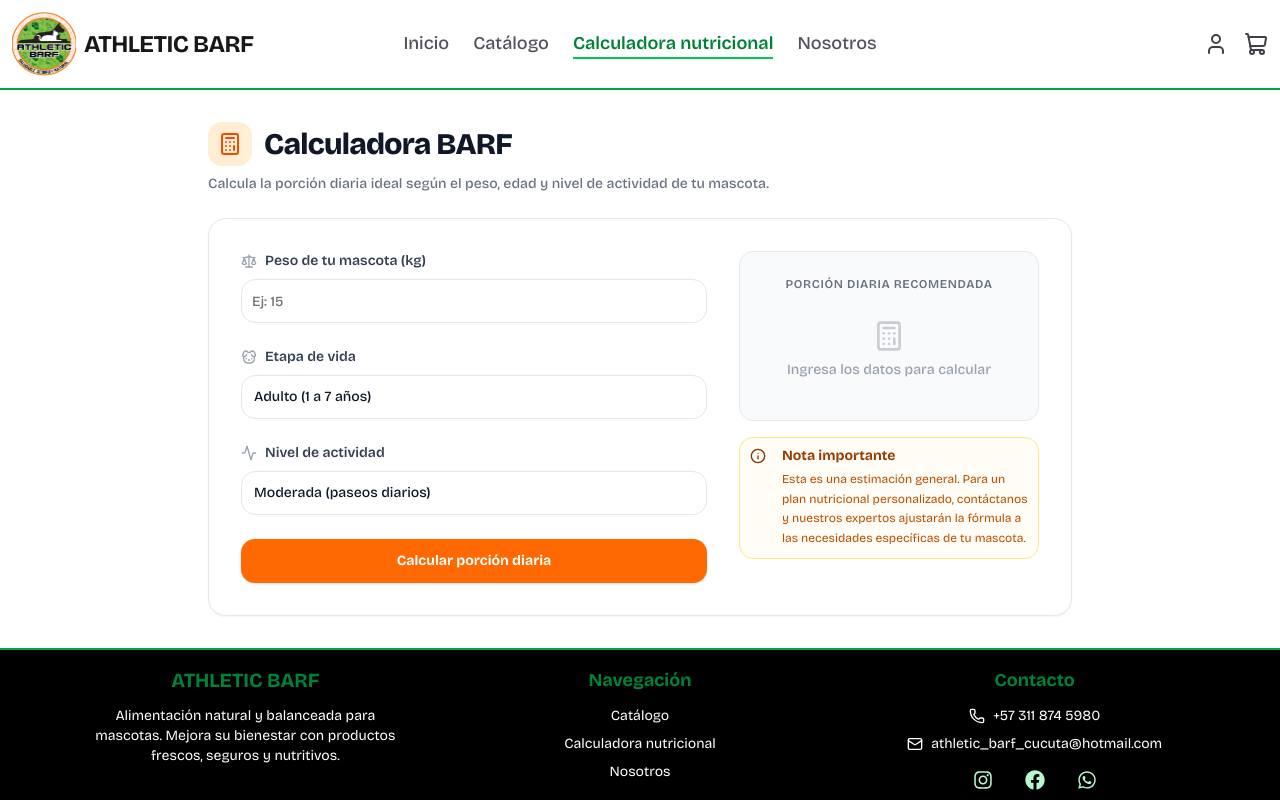
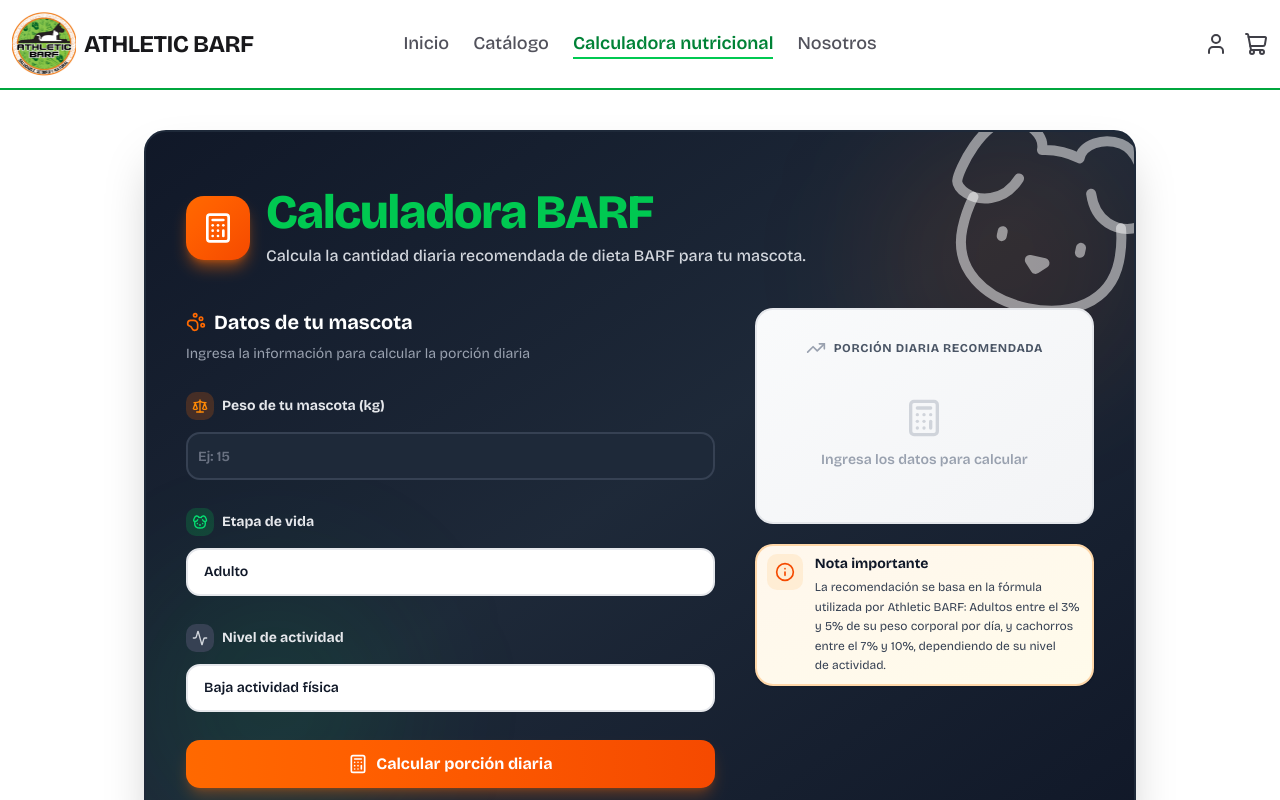
Before and after one commit to andresfelipemope/SIGIBARF-Frontend, a Next.js app: page /calculadora in a window 1280 px wide. Shown: the top 800 px of the page. Built offline with nearby package versions, Linux system fonts and the light colour scheme.

Commit message:
UPDATE: Fórmula Cálculo Nutricional

```diff
--- a/src/app/calculadora/page.jsx
+++ b/src/app/calculadora/page.jsx
@@ -1,7 +1,7 @@
 'use client';
 
 import { useState } from 'react';
-import { Calculator, Dog, Activity, Info, Scale } from 'lucide-react';
+import { Calculator, Dog, Activity, Info, Scale, PawPrint, TrendingUp } from 'lucide-react';
 import { Input } from '@/components/ui/input';
 import { Button } from '@/components/ui/button';
 import { Card, CardContent } from '@/components/ui/card';
@@ -17,48 +17,77 @@ export default function BarfCalculator() {
     if (!weight) return;
 
     const weightNum = parseFloat(weight);
-    let percentage = 0.025;
 
-    if (age === 'puppy') percentage = 0.05;
-    else if (age === 'senior') percentage = 0.02;
+    let percentage = 0;
 
-    if (activity === 'low') percentage *= 0.9;
-    else if (activity === 'high') percentage *= 1.1;
+    if (age === "adult") {
+      percentage = activity === "high" ? 0.05 : 0.03;
+    }
 
-    const dailyPortion = weightNum * percentage * 1000;
+    if (age === "puppy") {
+      percentage = activity === "high" ? 0.10 : 0.07;
+    }
+
+    const dailyPortion = weightNum * 1000 * percentage;
+
     setResult(Math.round(dailyPortion));
   };
 
-  const dailyMeals = result ? Math.round(result / 2) : null;
+  const mealsPerDay = age === "puppy" ? 3 : 2;
+
+  const portionPerMeal =
+    result !== null
+      ? Math.round(result / mealsPerDay)
+      : null;
 
   // Clases Tailwind unificadas para los selectores nativos
-  const selectClass = "w-full h-11 rounded-xl border border-gray-200 bg-white px-3 text-sm font-medium text-gray-900 focus:border-orange-500 focus:outline-none focus:ring-2 focus:ring-orange-500/20 transition cursor-pointer appearance-none";
+  const selectClass = "w-full h-12 rounded-xl border-2 border-gray-200 bg-white px-4 text-sm font-semibold text-gray-900 focus:border-orange-500 focus:outline-none focus:ring-4 focus:ring-orange-500/10 transition-all cursor-pointer appearance-none hover:border-gray-300";
 
   return (
-    <div className="max-w-4xl mx-auto px-4 py-8 space-y-6">
-      {/* Header consistente con el módulo */}
-      <div className="space-y-2">
-        <h1 className="text-3xl font-extrabold text-gray-900 tracking-tight flex items-center gap-3">
-          <div className="p-2.5 rounded-xl bg-orange-100 text-orange-600">
-            <Calculator className="size-6" />
+    <div className="max-w-5xl mx-auto px-4 py-10">
+      {/* Card completo con fondo negro */}
+      <Card className="relative overflow-hidden rounded-3xl border-2 border-gray-800 shadow-2xl bg-gradient-to-br from-gray-900 via-gray-800 to-gray-900">
+        {/* Elementos decorativos de fondo */}
+        <div className="absolute top-0 right-0 w-64 h-64 bg-orange-500/10 rounded-full blur-3xl"></div>
+        <div className="absolute bottom-0 left-0 w-64 h-64 bg-green-500/10 rounded-full blur-3xl"></div>
+
+        {/* Icono de perro desvanecido como fondo decorativo */}
+        <Dog className="absolute -right-8 -top-8 size-60 text-white/50 rotate-12" strokeWidth={1} />
+
+        <CardContent className="relative z-10 p-8 md:p-10 mt-4">
+          {/* Header dentro del Card */}
+          <div className="flex items-center gap-4 mb-10">
+            <div className="p-4 rounded-2xl bg-gradient-to-br from-orange-500 to-orange-600 shadow-lg shadow-orange-500/50">
+              <Calculator className="size-8 text-white" />
             </div>
+            <div>
+              <h1 className="text-4xl md:text-5xl font-black text-green-500 tracking-tight">
                 Calculadora BARF
               </h1>
-        <p className="text-gray-500 text-sm font-medium">
-          Calcula la porción diaria ideal según el peso, edad y nivel de actividad de tu mascota.
+              <p className="text-gray-300 text-sm md:text-base font-medium mt-2">
+                Calcula la cantidad diaria recomendada de dieta BARF para tu mascota.
               </p>
             </div>
+          </div>
 
-      <Card className="rounded-2xl border-gray-200 shadow-xs overflow-hidden">
-        <CardContent className="p-6 md:p-8">
-          <div className="grid md:grid-cols-5 gap-8">
+          <div className="grid md:grid-cols-5 gap-10">
 
             {/* ── Columna Izquierda: Formulario ── */}
-            <div className="md:col-span-3 space-y-6">
+            <div className="md:col-span-3 space-y-7">
+              <div className="space-y-2">
+                <h2 className="text-xl font-bold text-white flex items-center gap-2">
+                  <PawPrint className="size-5 text-orange-500" />
+                  Datos de tu mascota
+                </h2>
+                <p className="text-sm text-gray-400">Ingresa la información para calcular la porción diaria</p>
+              </div>
+
               {/* Peso */}
-              <div className="space-y-2">
-                <label className="flex items-center gap-2 text-sm font-semibold text-gray-700">
-                  <Scale className="size-4 text-gray-400" />
+              <div className="space-y-3">
+                <label className="flex items-center gap-2 text-sm font-bold text-gray-200">
+                  <div className="p-1.5 rounded-lg bg-orange-500/20">
+                    <Scale className="size-4 text-orange-400" />
+                  </div>
                   Peso de tu mascota (kg)
                 </label>
                 <Input
@@ -66,14 +95,16 @@ export default function BarfCalculator() {
                   value={weight}
                   onChange={(e) => setWeight(e.target.value)}
                   placeholder="Ej: 15"
-                  className="h-11 rounded-xl border-gray-200 focus-visible:ring-orange-500/20 text-sm font-medium"
+                  className="h-12 rounded-xl border-2 border-gray-700 bg-gray-800 text-white placeholder:text-gray-500 focus-visible:ring-4 focus-visible:ring-orange-500/20 focus-visible:border-orange-500 text-base font-semibold transition-all hover:border-gray-600"
                 />
               </div>
 
               {/* Edad (Select nativo) */}
-              <div className="space-y-2">
-                <label className="flex items-center gap-2 text-sm font-semibold text-gray-700">
-                  <Dog className="size-4 text-gray-400" />
+              <div className="space-y-3">
+                <label className="flex items-center gap-2 text-sm font-bold text-gray-200">
+                  <div className="p-1.5 rounded-lg bg-green-500/20">
+                    <Dog className="size-4 text-green-400" />
+                  </div>
                   Etapa de vida
                 </label>
                 <select
@@ -81,16 +112,17 @@ export default function BarfCalculator() {
                   onChange={(e) => setAge(e.target.value)}
                   className={selectClass}
                 >
-                  <option value="puppy">Cachorro (hasta 1 año)</option>
-                  <option value="adult">Adulto (1 a 7 años)</option>
-                  <option value="senior">Senior (más de 7 años)</option>
+                  <option value="puppy">Cachorro</option>
+                  <option value="adult">Adulto</option>
                 </select>
               </div>
 
               {/* Actividad (Select nativo) */}
-              <div className="space-y-2">
-                <label className="flex items-center gap-2 text-sm font-semibold text-gray-700">
-                  <Activity className="size-4 text-gray-400" />
+              <div className="space-y-3">
+                <label className="flex items-center gap-2 text-sm font-bold text-gray-200">
+                  <div className="p-1.5 rounded-lg bg-gray-700">
+                    <Activity className="size-4 text-gray-300" />
+                  </div>
                   Nivel de actividad
                 </label>
                 <select
@@ -98,60 +130,74 @@ export default function BarfCalculator() {
                   onChange={(e) => setActivity(e.target.value)}
                   className={selectClass}
                 >
-                  <option value="low">Baja (sedentario / hogar)</option>
-                  <option value="moderate">Moderada (paseos diarios)</option>
-                  <option value="high">Alta (deporte / trabajo activo)</option>
+                  <option value="low">Baja actividad física</option>
+                  <option value="high">Actividad física diaria</option>
                 </select>
               </div>
 
               {/* Botón Principal */}
               <Button
                 onClick={calculatePortion}
-                className="w-full h-11 rounded-xl bg-orange-500 hover:bg-orange-600 text-white font-bold text-sm shadow-sm transition-all"
+                className="w-full h-12 rounded-xl bg-gradient-to-r from-orange-500 to-orange-600 hover:from-orange-600 hover:to-orange-700 text-white font-bold text-base shadow-lg shadow-orange-500/30 transition-all hover:shadow-xl hover:shadow-orange-500/40 hover:scale-[1.02] active:scale-[0.98]"
               >
+                <Calculator className="size-5 mr-2" />
                 Calcular porción diaria
               </Button>
             </div>
 
             {/* ── Columna Derecha: Resultados ── */}
-            <div className="md:col-span-2 flex flex-col gap-4">
+            <div className="md:col-span-2 flex flex-col gap-5">
               {/* Tarjeta de Resultado */}
-              <div className={`rounded-xl border p-6 text-center space-y-3 transition-all duration-300 ${
+              <div className={`rounded-2xl border-2 p-7 text-center space-y-4 transition-all duration-300 ${
                 result
-                  ? 'bg-orange-50/50 border-orange-200 shadow-sm'
-                  : 'bg-gray-50 border-gray-200'
+                  ? 'bg-gradient-to-br from-green-50 to-emerald-50 border-green-300 shadow-lg shadow-green-500/20'
+                  : 'bg-gradient-to-br from-gray-50 to-gray-100 border-gray-200'
               }`}>
-                <p className="text-xs font-semibold uppercase tracking-wider text-gray-500">
+                <div className="flex items-center justify-center gap-2">
+                  <TrendingUp className={`size-5 ${result ? 'text-green-600' : 'text-gray-400'}`} />
+                  <p className="text-xs font-bold uppercase tracking-wider text-gray-600">
                     Porción diaria recomendada
                   </p>
+                </div>
 
                 {result !== null ? (
                   <>
-                    <div className="py-2">
-                      <p className="text-5xl font-extrabold text-gray-900 tracking-tight">{result}g</p>
+                    <div className="py-3">
+                      <p className="text-6xl font-black text-gray-900 tracking-tight">{result}g</p>
                     </div>
-                    <div className="flex items-center justify-center gap-2 text-sm text-gray-600 bg-white rounded-lg py-2 px-3 border border-gray-100">
-                      <Scale className="size-4 text-orange-500" />
-                      <span>≈ <strong>{dailyMeals}g</strong> por comida (2 veces al día)</span>
+                    <div className="flex items-center justify-center gap-2 text-sm text-gray-700 bg-white rounded-xl py-3 px-4 border-2 border-green-200 shadow-sm">
+                      <Scale className="size-5 text-green-600" />
+                      <span className="font-semibold">
+                        ≈ <strong className="text-green-700">{portionPerMeal}g</strong> por comida ({mealsPerDay} veces al día)
+                      </span>
                     </div>
+                    <p className="text-xs text-gray-600 mt-3 leading-relaxed">
+                      {age === "puppy"
+                        ? "Los cachorros suelen requerir 3 comidas al día para apoyar su crecimiento."
+                        : "Los perros adultos suelen dividir su ración diaria en 2 comidas."}
+                    </p>
                   </>
                 ) : (
-                  <div className="py-4 flex flex-col items-center text-gray-400">
-                    <Calculator className="size-8 mb-2 opacity-50" />
-                    <p className="text-sm font-medium">Ingresa los datos para calcular</p>
+                  <div className="py-6 flex flex-col items-center text-gray-400">
+                    <Calculator className="size-10 mb-3 opacity-40" />
+                    <p className="text-sm font-semibold">Ingresa los datos para calcular</p>
                   </div>
                 )}
               </div>
 
               {/* Alerta Informativa */}
-              <Alert className="rounded-xl border-amber-200 bg-amber-50/50 text-amber-900">
-                <Info className="size-4 text-amber-600 shrink-0" />
-                <div className="ml-2">
-                  <AlertTitle className="text-sm font-bold text-amber-800">Nota importante</AlertTitle>
-                  <AlertDescription className="text-xs text-amber-700 mt-1 leading-relaxed">
-                    Esta es una estimación general. Para un plan nutricional personalizado,
-                    contáctanos y nuestros expertos ajustarán la fórmula a las necesidades específicas de tu mascota.
+              <Alert className="rounded-2xl border-2 border-orange-200 bg-gradient-to-br from-orange-50 to-amber-50 text-gray-900 shadow-sm">
+                <div className="flex items-start gap-3">
+                  <div className="p-2 rounded-lg bg-orange-100 shrink-0">
+                    <Info className="size-5 text-orange-600" />
+                  </div>
+                  <div className="flex-1">
+                    <AlertTitle className="text-sm font-bold text-gray-900 mb-1">Nota importante</AlertTitle>
+                    <AlertDescription className="text-xs text-gray-700 leading-relaxed">
+                      La recomendación se basa en la fórmula utilizada por Athletic BARF:
+                      Adultos entre el 3% y 5% de su peso corporal por día, y cachorros entre el 7% y 10%, dependiendo de su nivel de actividad.
                     </AlertDescription>
+                  </div>
                 </div>
               </Alert>
             </div>
```
Lines whose indentation alone changed are shown as unchanged.
